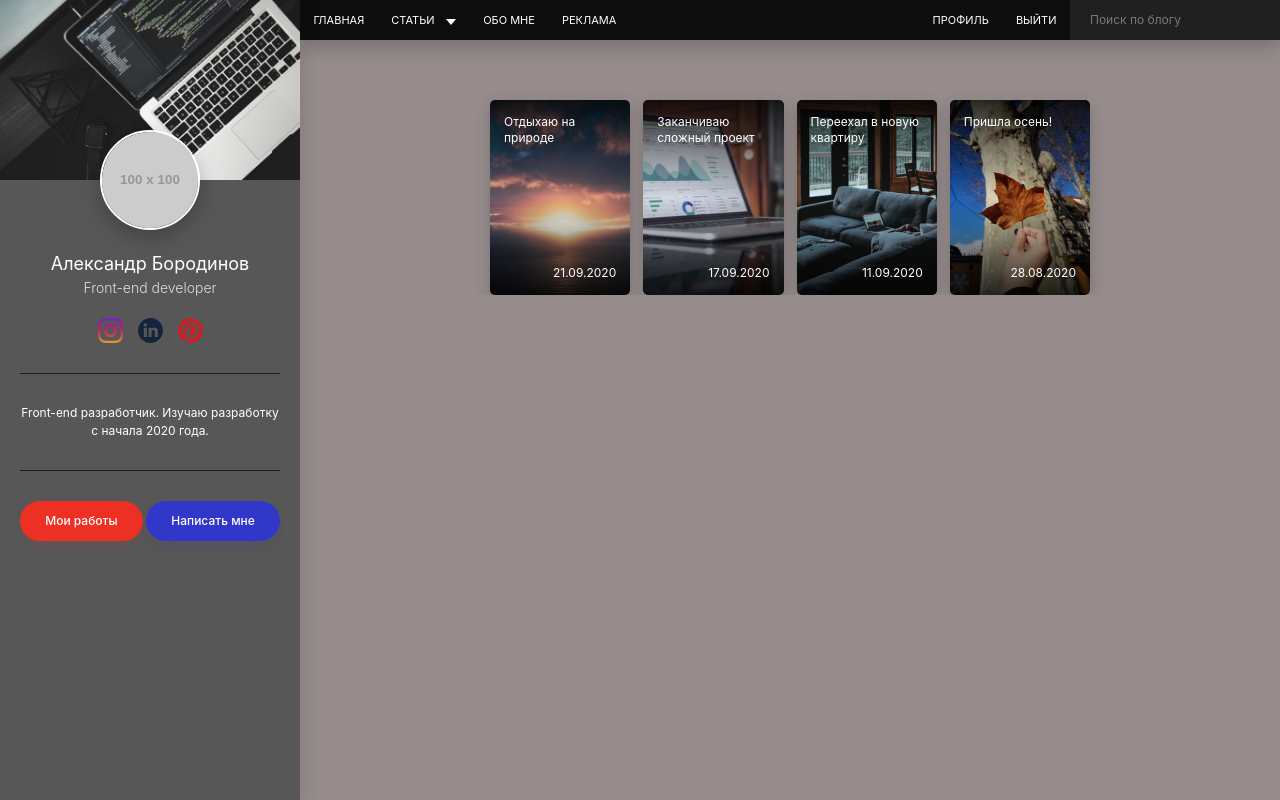
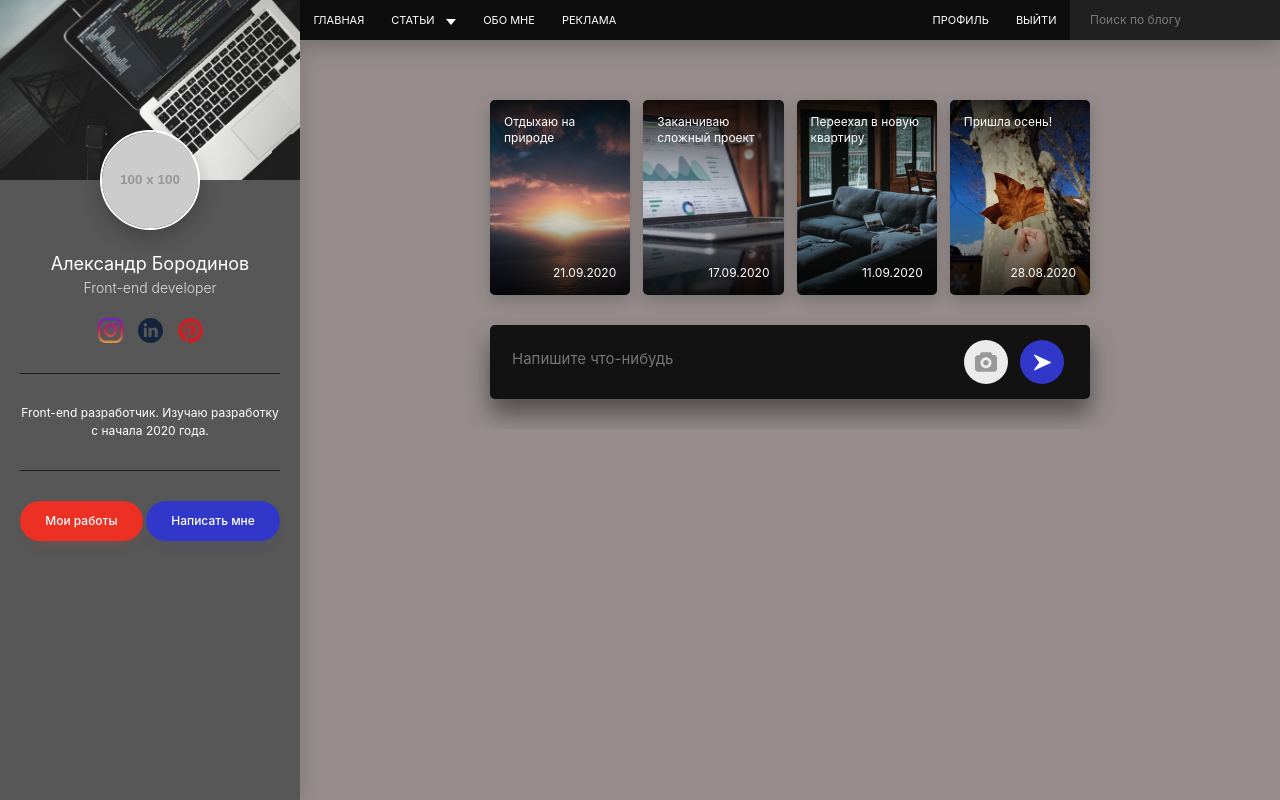
Before and after one commit to yaborodinov/my-blog, a website: page src/index.html in a window 1280 px wide. Drawn offline with nearby package versions, Linux system fonts and the light colour scheme; files that its build step writes are made by us from their sources; placeholder pictures from the web are drawn by us.

Commit message:
add add-post__form

```diff
--- /dev/null
+++ b/src/assets/scss/blocks/add-post.scss
@@ -0,0 +1,63 @@
+.add-post{
+    margin-bottom: 3rem;
+    box-shadow: 0 15px 25px rgba($black, 0.45);
+    background-color: $secondary;
+    border-radius: 5px;
+    padding: 1.5rem 2rem;
+}
+
+.add-post__form{
+    display: flex;
+    align-items: center;
+}
+
+.add-post__textarea{
+    display: block;
+    width: 80%;
+    height: 30px;
+    border: none;
+    background: transparent;
+    resize: none;
+    font-family: inherit;
+    font-size: 1.5rem;
+    color: $white;
+
+    &:placeholder{
+        color: d2d2d2;
+    }
+}
+
+.add-post__form-actions{
+    width: 20%;
+    display: flex;
+    justify-content: space-around;
+}
+.add-post__file,
+.add-post__send{
+
+    display: block;
+    width: 4.4rem;
+    height: 4.4rem;
+    border-radius: 50%;
+    cursor: pointer;
+    border: none;
+    transition: backrgound-color 0.2s linear;
+
+}
+.add-post__file{
+    background: #ebebeb url("../images/add-photo.svg") center no-repeat;
+
+    input{
+        display: none;
+    }
+    &:hover{
+        background-color: darken(#ebebeb, 5%);
+    }
+}
+
+.add-post__send{
+    background-color: $blue;
+    &:hover{
+        background-color: darken($blue, 5%);
+    }
+}
--- a/src/assets/scss/blocks/stories.scss
+++ b/src/assets/scss/blocks/stories.scss
@@ -3,6 +3,7 @@
     grid-template-columns: 1fr 1fr 1fr 1fr;
     grid-column-gap: 13px;
     grid-template-rows: 195px;
+    margin-bottom: 3rem;
 }
 .stories__item{
     position: relative;
--- a/src/assets/scss/style.scss
+++ b/src/assets/scss/style.scss
@@ -33,3 +33,4 @@
 @import "blocks/social.scss";
 @import "blocks/btn.scss";
 @import "blocks/stories.scss";
+@import "blocks/add-post.scss";
--- a/src/index.html
+++ b/src/index.html
@@ -26,3 +26,18 @@
     </div>
 
 </div>
+
+<div class="add-post">
+    <form class="add-post__form" action="#" method="POST">
+        <textarea class="add-post__textarea" name="post-text" id="" placeholder="Напишите что-нибудь"></textarea>
+        <div class="add-post__form-actions">
+            <label class="add-post__file" for="add-post-file">
+            <input type="file" id="add-post-file">
+            </label>
+            <button class="add-post__send" type="submit">
+                <img src="assets/images/send.svg" alt="send">
+            </button>
+        </div>
+
+    </form>
+</div>
```
Also changed, not shown: dist/assets/css/style.min.css, dist/assets/images/Group (6).svg (added), dist/assets/images/Rectangle 8.svg (added), dist/assets/images/add-photo.svg (added), dist/assets/images/photo 1.svg (added), dist/assets/images/photo.svg (added), dist/assets/images/send (1) 1.svg (added), dist/assets/images/send btn (1).svg (added), dist/assets/images/send btn.svg (added), dist/assets/images/send.svg (added), dist/index.html, src/assets/images/add-photo.svg (added), src/assets/images/send.svg (added).
